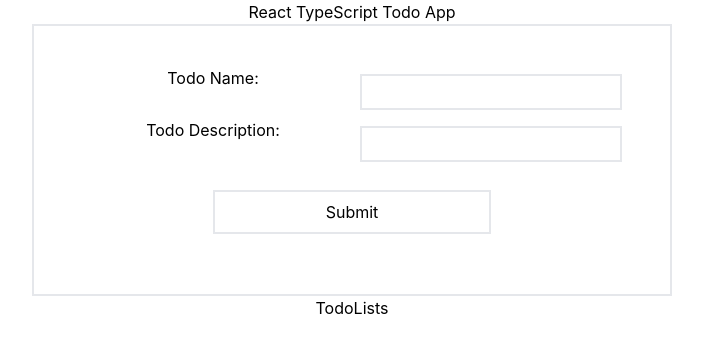
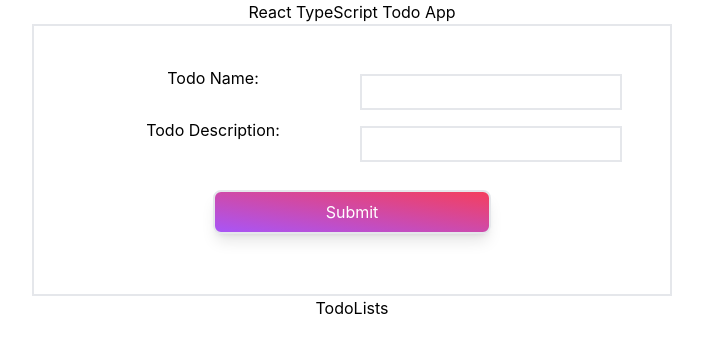
Before and after one commit to lhes23/reactts-todo, a React (Create React App) app: page / in a window 1280 px wide. Shown: the top 352 px of the page, without its empty margins (288-991 px from the left). Built offline with nearby package versions, Linux system fonts and the light colour scheme.

Commit message:
change button color

```diff
--- a/src/components/TodoForm.tsx
+++ b/src/components/TodoForm.tsx
@@ -51,7 +51,7 @@ const TodoForm: React.FC<Props> = ({ todos, setTodos }) => {
             <input
               type="submit"
               value="Submit"
-              className="border-2 p-2 w-1/2 m-5"
+              className="border-2 p-2 w-1/2 m-5 bg-gradient-to-tr from-purple-500 to-rose-500 rounded-lg shadow-lg text-white hover:bg-gradient-to-tl hover:from-orange-400 hover:to-lime-500"
             />
           </div>
         </form>
```
